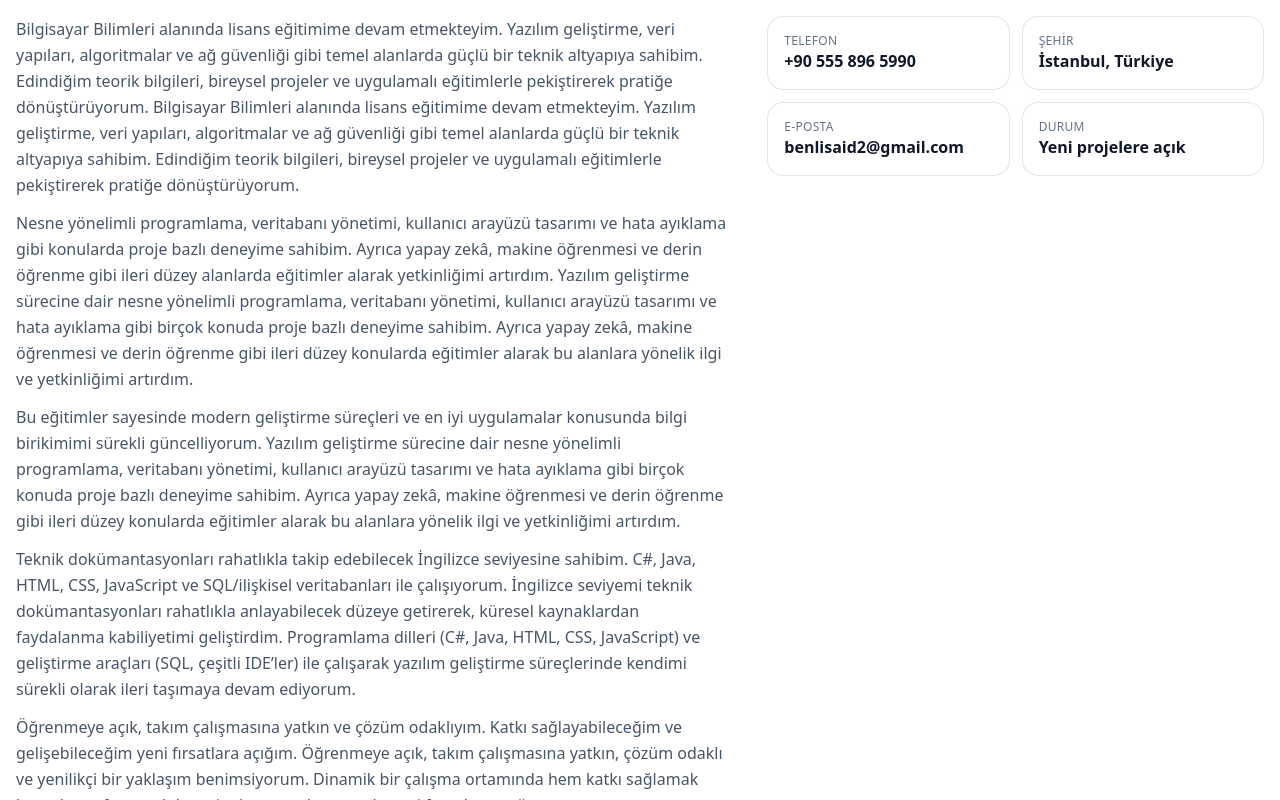
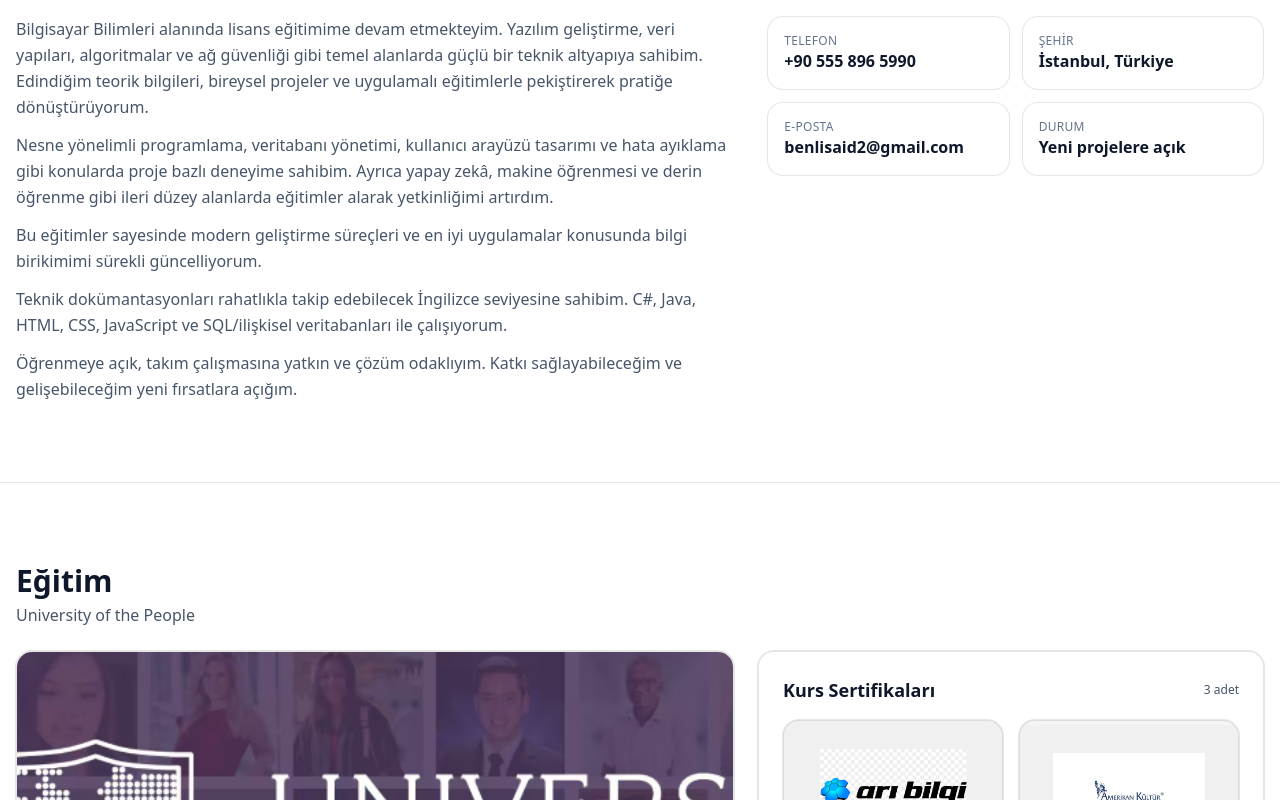
Before and after one commit to sbenli10/kisisel-websitem, a Next.js app: page / in a window 1280 px wide. Shown: the part 1000-1800 px from the top of the page. Built offline with nearby package versions, Linux system fonts and the light colour scheme.

Commit message:
fix(about): render only i18n paragraphs

```diff
--- a/src/components/AboutText.tsx
+++ b/src/components/AboutText.tsx
@@ -1,4 +1,5 @@
 // src/components/AboutText.tsx
+"use client";
 import { useI18n } from "@/i18n/I18nProvider";
 
 export default function AboutText() {
@@ -6,49 +7,11 @@ export default function AboutText() {
 
   return (
     <div className="space-y-3 leading-relaxed text-slate-600 dark:text-slate-300">
-      <p>
-        {t("about.p1")}
-        {" "}
-        Bilgisayar Bilimleri alanında lisans eğitimime devam etmekteyim.
-        Yazılım geliştirme, veri yapıları, algoritmalar ve ağ güvenliği gibi temel alanlarda
-        güçlü bir teknik altyapıya sahibim. Edindiğim teorik bilgileri, bireysel projeler ve
-        uygulamalı eğitimlerle pekiştirerek pratiğe dönüştürüyorum.
-      </p>
-
-      <p>
-        {t("about.p2")}
-        {" "}
-        Yazılım geliştirme sürecine dair nesne yönelimli programlama, veritabanı yönetimi,
-        kullanıcı arayüzü tasarımı ve hata ayıklama gibi birçok konuda proje bazlı deneyime sahibim.
-        Ayrıca yapay zekâ, makine öğrenmesi ve derin öğrenme gibi ileri düzey konularda eğitimler
-        alarak bu alanlara yönelik ilgi ve yetkinliğimi artırdım.
-      </p>
-
-      <p>
-        {t("about.p3")}
-        {" "}
-        Yazılım geliştirme sürecine dair nesne yönelimli programlama, veritabanı yönetimi,
-        kullanıcı arayüzü tasarımı ve hata ayıklama gibi birçok konuda proje bazlı deneyime sahibim.
-        Ayrıca yapay zekâ, makine öğrenmesi ve derin öğrenme gibi ileri düzey konularda eğitimler
-        alarak bu alanlara yönelik ilgi ve yetkinliğimi artırdım.
-      </p>
-
-      <p>
-        {t("about.p4")}
-        {" "}
-        İngilizce seviyemi teknik dokümantasyonları rahatlıkla anlayabilecek düzeye getirerek,
-        küresel kaynaklardan faydalanma kabiliyetimi geliştirdim. Programlama dilleri (C#, Java,
-        HTML, CSS, JavaScript) ve geliştirme araçları (SQL, çeşitli IDE’ler) ile çalışarak yazılım
-        geliştirme süreçlerinde kendimi sürekli olarak ileri taşımaya devam ediyorum.
-      </p>
-
-      <p>
-        {t("about.p5")}
-        {" "}
-        Öğrenmeye açık, takım çalışmasına yatkın, çözüm odaklı ve yenilikçi bir yaklaşım benimsiyorum.
-        Dinamik bir çalışma ortamında hem katkı sağlamak hem de profesyonel deneyim kazanmak amacıyla
-        yeni fırsatlara açığım.
-      </p>
+      <p>{t("about.p1")}</p>
+      <p>{t("about.p2")}</p>
+      <p>{t("about.p3")}</p>
+      <p>{t("about.p4")}</p>
+      <p>{t("about.p5")}</p>
     </div>
   );
 }
```
